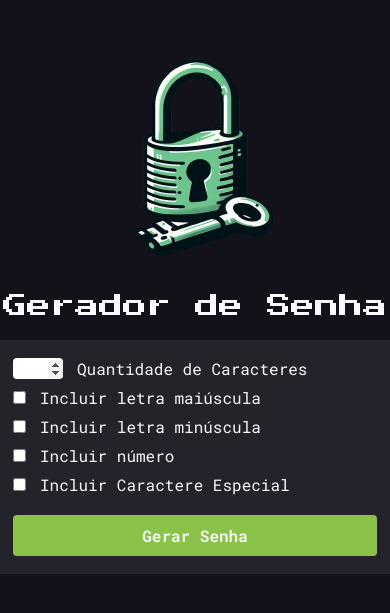
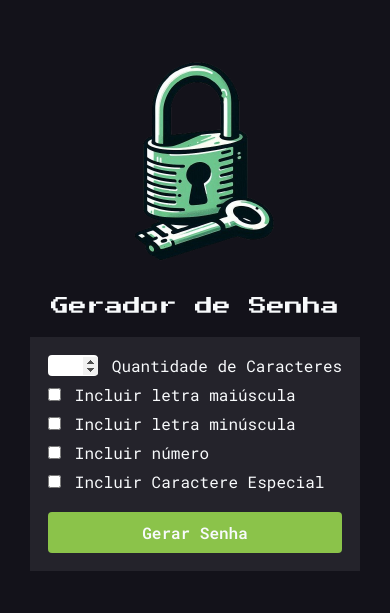
Before and after one commit to VictorAnizauBarros/geradordesenha.github.io, a plain HTML site: page index.html in a window 390 px wide. Shown: the part 119-732 px from the top of the page. Drawn offline with nearby package versions, Linux system fonts and the light colour scheme.

Commit message:
Ajustes de responsividade

```diff
--- a/style.css
+++ b/style.css
@@ -56,6 +56,7 @@ body{
 #password_container.show{
     display: flex;
 }
+
 #password{
     font-size: 14px;
     white-space: nowrap;
@@ -129,3 +130,18 @@ body{
     width: 250px;
     height: 250px;
 }
+
+
+@media screen and (max-width: 500px){
+    #title{
+        font-size: 18px;
+    }
+
+    #password_items{
+        width: 100%;
+    }
+
+
+
+
+}
```
